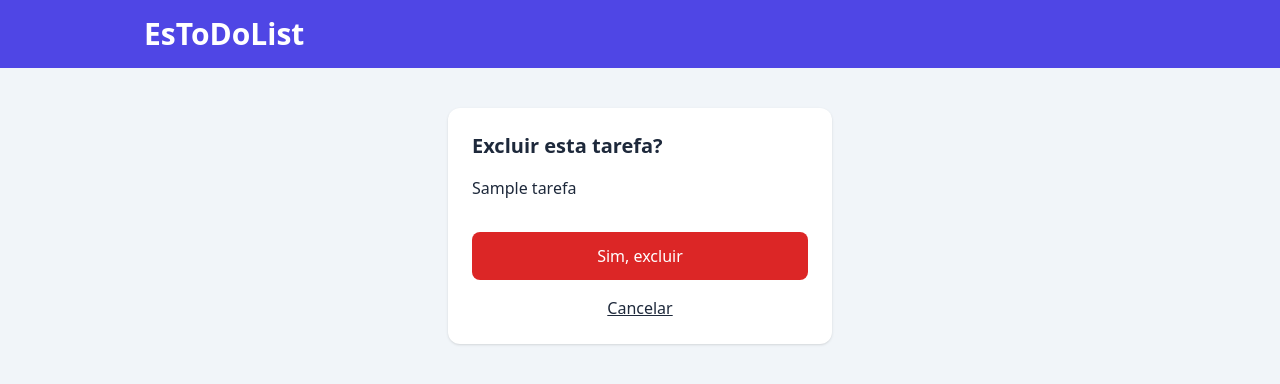
After one commit to carlossantos0101/estodolistweb, a Flask app: page /excluir/1 in a window 1280 px wide. The commit adds this page. Shown: the top 384 px of the page. Run offline with Flask 3, Linux system fonts and the light colour scheme; tables that the repository leaves empty hold one stand-in row (values such as "Sample post"); style sheets or scripts are compiled from the project's sources; some libraries are stand-ins or nearby versions.

Commit message:
Adiciona rotas para concluir e excluir tarefas, além de templates de confirmação

```diff
--- a/app.py
+++ b/app.py
@@ -109,19 +109,36 @@ def adicionar():
         flash("Não foi possível salvar. Confira a conexão com o banco.")
     return redirect("/")                       # volta pra home
 
-    @app.route("/concluir/<int:idtarefa>", methods=["POST"])
-    def concluir(idtarefa):
-        tarefa = buscar_tarefa(idtarefa)
-        if tarefa is None or tarefa["status"] == "Concluída":
-            flash("Não há o que concluir nessa tarefa.")
-        elif concluir_tarefa(idtarefa):
-            flash("Tarefa concluída. Bom trabalho!")
-        else:
-            flash("Não foi possível concluir a tarefa.")
-        return redirect("/")
+# -----------------------------------------
+# Rota para concluir tarefa
+# <int:idtarefa> = pega o numero da tarefa que vem na URL (ex: /concluir/18)
+# So aceita POST (o botao "Concluir" envia o form)
+@app.route("/concluir/<int:idtarefa>", methods=["POST"])
+def concluir(idtarefa):
+    tarefa = buscar_tarefa(idtarefa)           # procura a tarefa no banco
+    if tarefa is None or tarefa["status"] == "Concluída":  # nao existe ou ja concluida
+        flash("Não há o que concluir nessa tarefa.")
+    elif concluir_tarefa(idtarefa):            # tentou marcar como concluida
+        flash("Tarefa concluída. Bom trabalho!")
+    else:
+        flash("Não foi possível concluir a tarefa.")
+    return redirect("/")                       # volta pra home
 
 
-    # Passo 7: a rota excluir entra aqui
+# -----------------------------------------
+# Rota para excluir tarefa
+# GET = mostra a pagina de confirmacao | POST = apaga de verdade
+@app.route("/excluir/<int:idtarefa>", methods=["GET", "POST"])
+def excluir(idtarefa):
+    tarefa = buscar_tarefa(idtarefa)           # procura a tarefa antes de excluir
+    if tarefa is None:                         # se nao existir...
+        flash("Tarefa não encontrada.")
+        return redirect("/")
+    if request.method == "GET":                # GET = so mostra a confirmacao
+        return render_template("confirmar_exclusao.html", tarefa=tarefa)
+    apagar_tarefa(idtarefa)                    # POST = apaga do banco
+    flash("Tarefa excluída.")
+    return redirect("/")
 
 # --------------------------------------
 # Tratamento de erro - Código 404
--- a/database.py
+++ b/database.py
@@ -1,6 +1,8 @@
 import mysql.connector
 from mysql.connector import Error
 
+# Abre a conexao com o banco MySQL e devolve (conexao, cursor).
+# O cursor e o "ponteiro" que executa os comandos SQL.
 def conectar():
     try:
         conexao = mysql.connector.connect(
@@ -44,6 +46,7 @@ def inserir_tarefa(nome_tarefa,descricao,categoria,data_prazo,prioridade):
         conexao.close()
 
 
+# Busca TODAS as tarefas do banco e devolve uma lista (vazia se nao houver).
 def consultar_tarefas():
     #Chamar função conectar
     conexao, cursor = conectar()
@@ -165,6 +168,7 @@ def alterar_tarefa(idtarefa, nome_tarefa,descricao,categoria,data_prazo,priorida
 
 
 
+# Busca UMA tarefa pelo id. Devolve um dicionario (ou None se nao existir).
 def buscar_tarefa(idtarefa):
     conexao, cursor = conectar()
 
--- /dev/null
+++ b/templates/confirmar_exclusao.html
@@ -0,0 +1,15 @@
+{% extends "base.html" %}
+{% block content %}
+    {# action="/excluir/{{ tarefa.idtarefa }}" = ao confirmar, chama a rota excluir com o id da tarefa #}
+    {# method="post" = envia (POST) pra apagar de verdade #}
+    <form action="/excluir/{{ tarefa.idtarefa }}" method="post"
+    class="max-w-sm mx-auto mt-10 bg-white rounded-xl shadow p-6 space-y-4">
+    <h2 class="text-xl font-bold">Excluir esta tarefa?</h2>
+    <p>{{ tarefa.nome_tarefa }}</p>
+    {# Botao vermelho = confirma e envia o form (apaga) #}
+    </p> <button type="submit"
+    class="w-full bg-red-600 text-white rounded-lg p-3">Sim, excluir</button>
+    {# Link Cancelar = volta pra home sem apagar #}
+    <a href="/" class="block text-center underline">Cancelar</a>
+    </form>
+{% endblock %}
--- a/templates/index.html
+++ b/templates/index.html
@@ -55,6 +55,8 @@
                 </span>
             </div>
             <div class="flex gap-2">
+                {# Botao Concluir: so aparece se a tarefa NAO estiver concluida #}
+                {# O form envia (POST) pra rota /concluir com o id da tarefa #}
                 {% if tarefa.status != "Concluída" %}
                    <form action="/concluir/{{ tarefa.idtarefa }}" method="post"
                           class="flex-1 sm:flex-none">
@@ -65,6 +67,7 @@
                    </form>
                 {% endif %}
                 {# Editar aqui #}
+                {# Link Excluir: leva pra pagina de confirmacao (/excluir/id) #}
                 <a href="/excluir/{{ tarefa.idtarefa }}"
                     class="flex-1 sm:flex-none px-4 py-3 rounded-lg text-center
                             bg-red-100 text-red-700">
```
